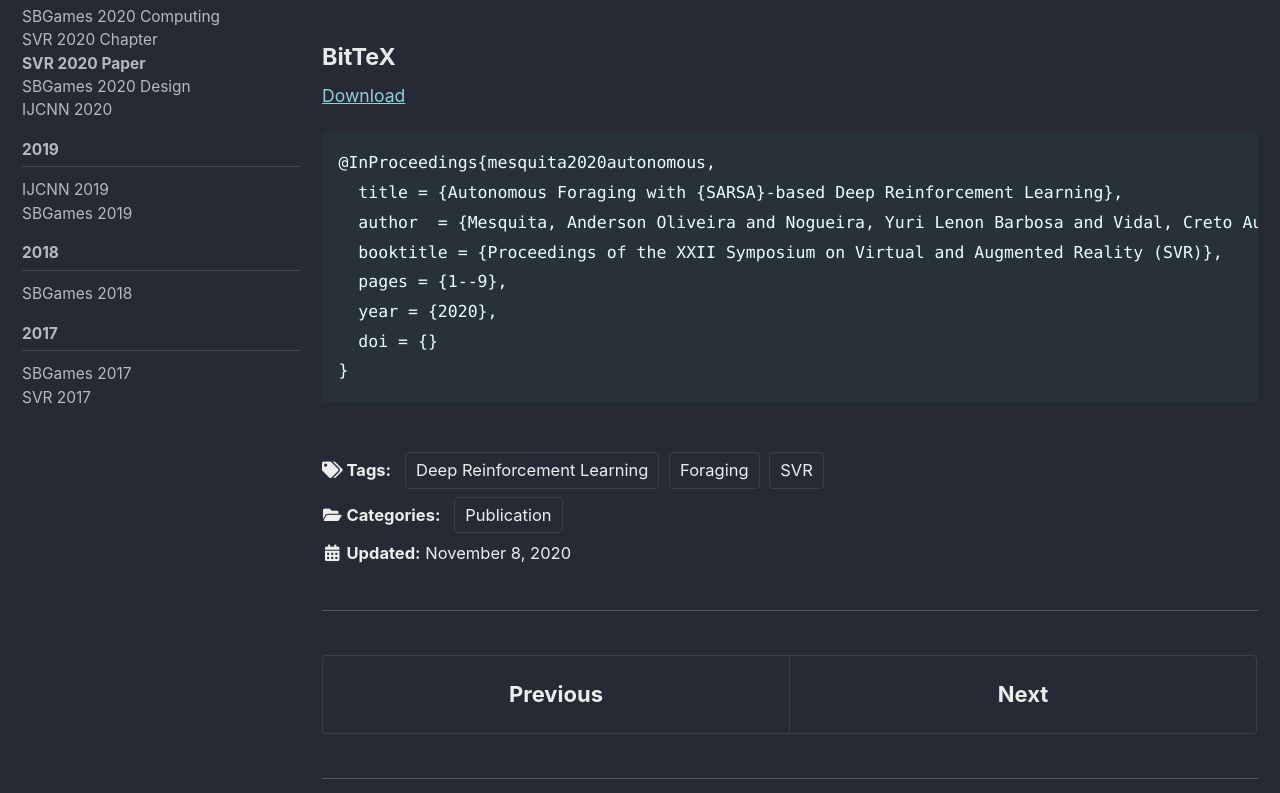
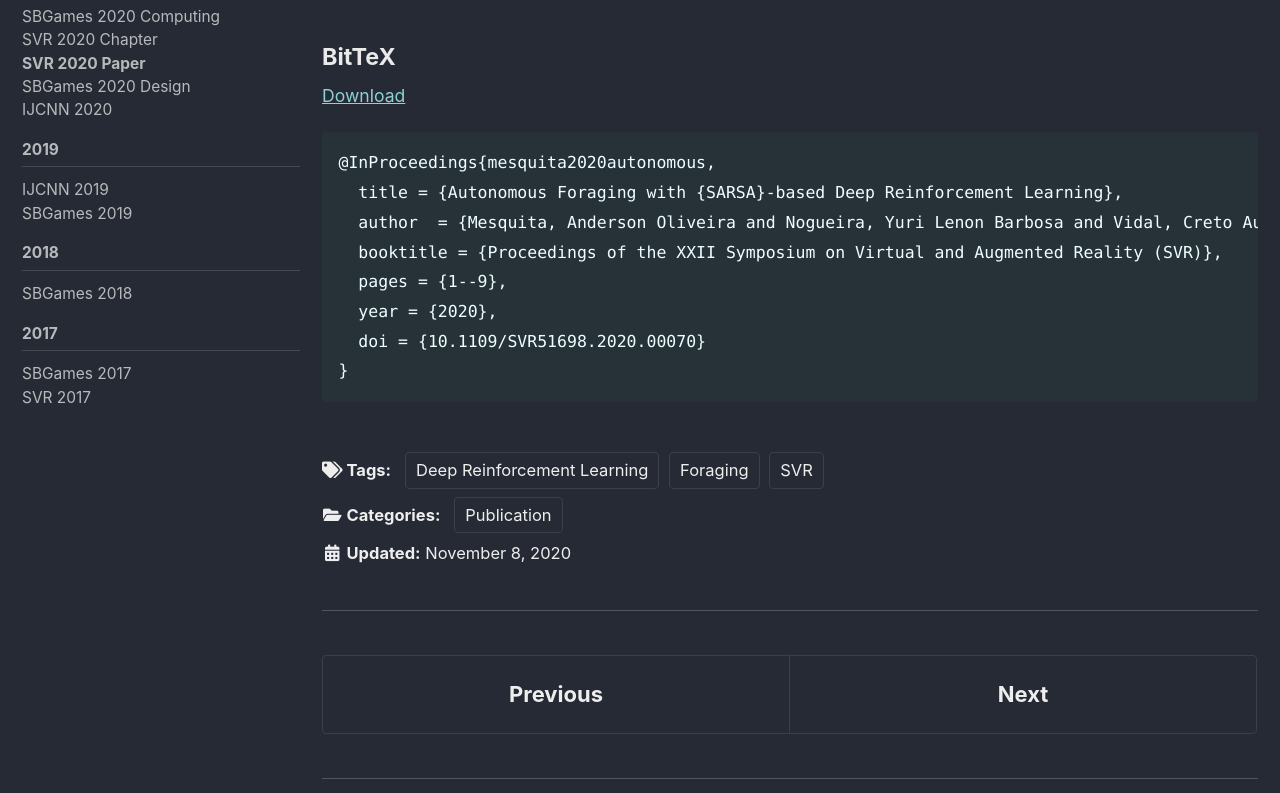
Before and after one commit to paulobruno/PersonalSite, a Jekyll site: the page built from _posts/publications/2020-11-08-SVR-autonomous-foraging.md, in a window 1280 px wide and 900 px high, scrolled down 1778 px, cut to the strip 107-900 px from the top of the window. Built offline with Jekyll 4.4.1, drawn with Linux system fonts in a browser that asks for light colours; cached includes are drawn as plain includes.

Commit message:
Add SVR 2020 DOI in bibtex

````diff
--- a/_posts/publications/2020-11-08-SVR-autonomous-foraging.md
+++ b/_posts/publications/2020-11-08-SVR-autonomous-foraging.md
@@ -59,6 +59,6 @@ This work proposes an autonomous system capable of foraging in an environment th
   booktitle = {Proceedings of the XXII Symposium on Virtual and Augmented Reality (SVR)},
   pages = {1--9},
   year = {2020},
-  doi = {}
+  doi = {10.1109/SVR51698.2020.00070}
 }
 ```
````
